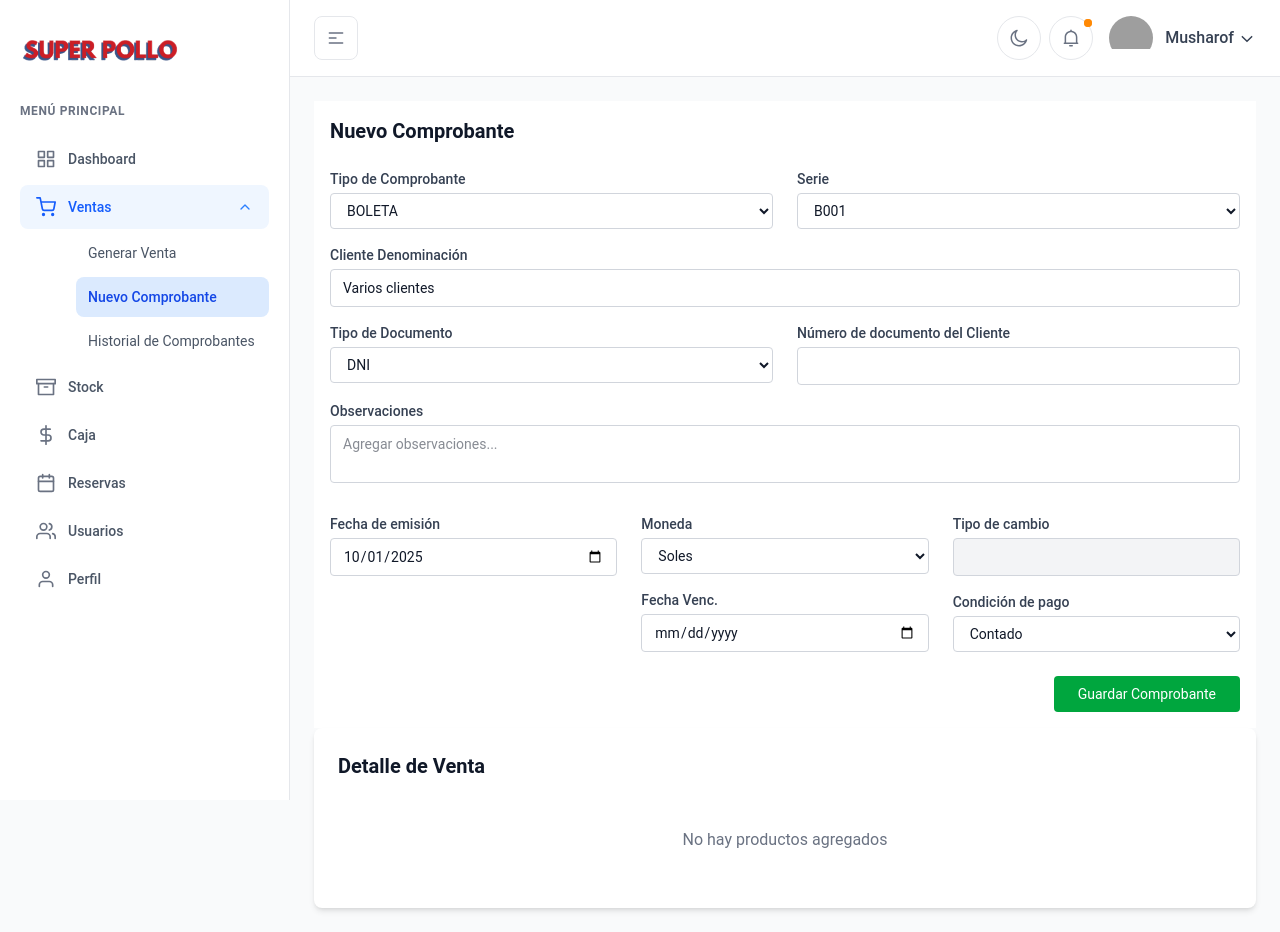
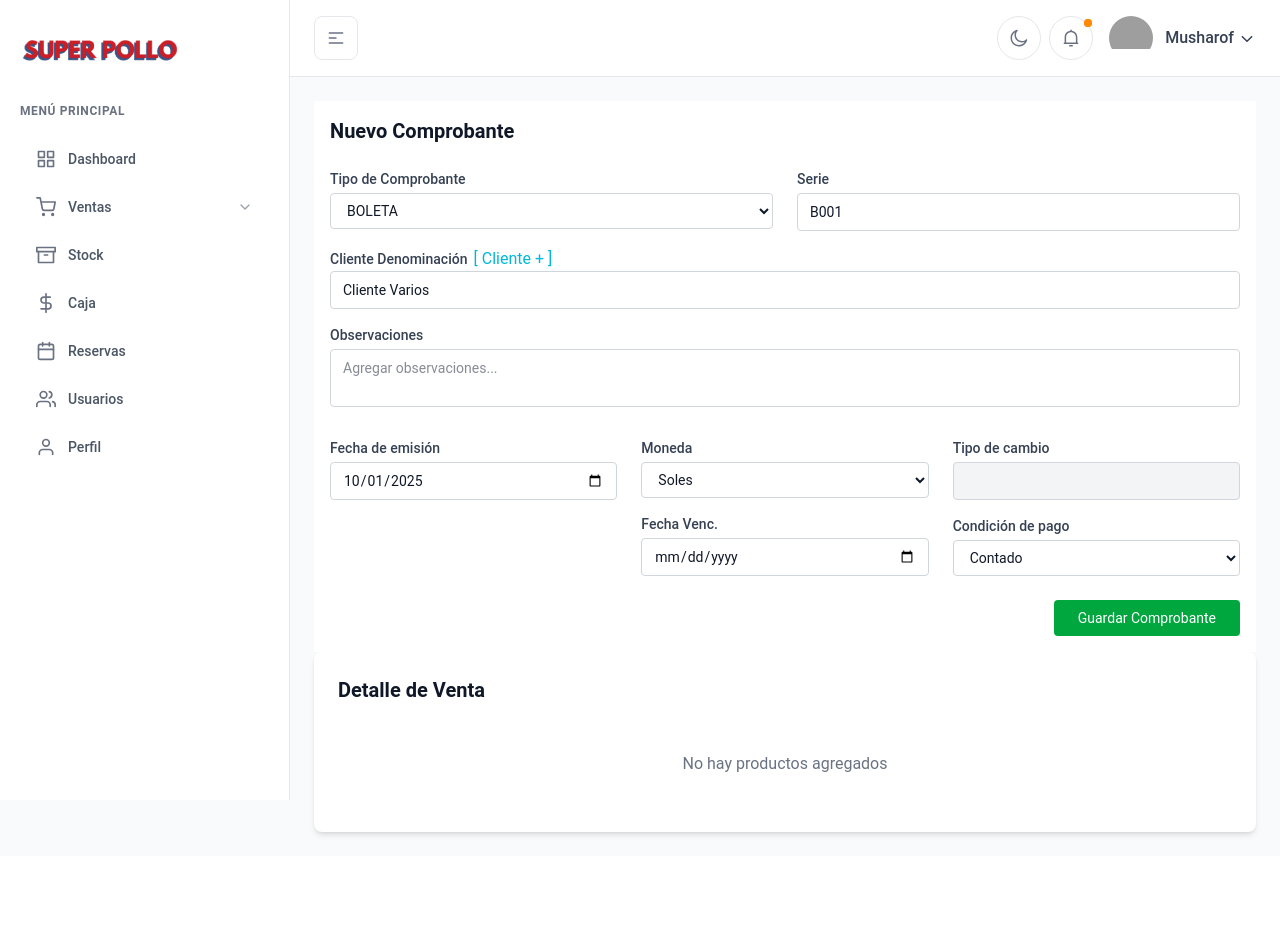
Before and after one commit to KURO1402/super-pollo, a React (Vite) app in the folder frontend/: page /admin-provisional/nuevo-comprobante in a window 1280 px wide. After the commit the page ends 856 px from the top, so only its background shows below. Built offline with nearby package versions, Linux system fonts and the light colour scheme; grey boxes are pictures that could not be loaded.

Commit message:
Avance para el formulario de registrar nuevo comprobantes

```diff
--- a/frontend/src/modulos/panel-administrador/layout/MenuLateral.jsx
+++ b/frontend/src/modulos/panel-administrador/layout/MenuLateral.jsx
@@ -27,7 +27,6 @@ const navItems = [
     name: "Ventas",
     subItems: [
       { name: "Generar Venta", path: "/admin-provisional/generar-venta" },
-      { name: "Nuevo Comprobante", path: "/admin-provisional/nuevo-comprobante" },
       { name: "Historial de Comprobantes", path: "/admin-provisional/registro-ventas" },
     ],
   },
--- a/frontend/src/modulos/panel-administrador/ventas/secciones/NuevoComprobanteSeccion.jsx
+++ b/frontend/src/modulos/panel-administrador/ventas/secciones/NuevoComprobanteSeccion.jsx
@@ -1,10 +1,20 @@
 import { useForm } from "react-hook-form";
 import { DetalleVenta } from "../componentes/DetalleVenta";
 import { useVentaEstadoGlobal } from "../estado-global/useVentaEstadoGlobal";
+import { useState } from "react";
 
 const NuevoComprobanteSeccion = () => {
 
   const { detalle } = useVentaEstadoGlobal(); // detalle para poder mandar los productos como item
+  const { abierto, setAbierto } = useState(false)
+
+  function alternarDesplegable() {
+    setAbierto(!abierto);
+  }
+
+  function cerrarDesplegable() {
+    setAbierto(false);
+  }
 
   const hoy = new Date()
   const fechaFormateada = hoy.toISOString().split("T")[0]; // formatear fecha
@@ -13,20 +23,23 @@ const NuevoComprobanteSeccion = () => {
   const{
     register,
     handleSubmit,
+    watch,
     formState: { errors },
   } = useForm({
     defaultValues: {
       tipoComprobante: 2,
-      serie: "BBB1",
       tipoDocumento: 1,
+      serie: 'B001',
       numeroDocumento: "",
-      cliente_denominacion: "Varios clientes",
+      cliente_denominacion: "Cliente Varios",
       observaciones: "",
       fechaDeEmision: fechaFormateada,
       moneda: 1,
       tipoCambio: "",
     },
   });
+
+  const tipo = watch("tipoComprobante")
 
   // función submit
   const onSubmit = (data) => {
@@ -46,9 +59,11 @@ const NuevoComprobanteSeccion = () => {
     });
     const comprobante = {
       tipoDeComprobante: Number(data.tipoComprobante),
+      datosCliente : {
+        clienteTipoDocumento: Number(data.tipoDocumento),
+        clienteNumeroDocumento: (data.numeroDocumento),
+      },
       serie: data.serie,
-      clienteTipoDocumento: Number(data.tipoDocumento),
-      clienteNumeroDocumento: (data.numeroDocumento),
       fechaEmision,
       moneda: Number(data.moneda),
       items,
@@ -86,32 +101,38 @@ const NuevoComprobanteSeccion = () => {
         </div>
         <div>
             <label className="block text-sm font-medium text-gray-700 dark:text-gray-300 mb-1">Serie</label>
-            <select
-              {...register("serie")}
+            <input
+              {...register("serie", { required: true })}
               className="w-full px-3 py-2 border border-gray-300 dark:border-gray-600 rounded bg-white dark:bg-gray-800 text-gray-900 dark:text-white text-sm focus:ring-2 focus:ring-blue-500 focus:border-transparent"
+              value={ tipo == 2 ? 'B001':'F001'}
+              disabled
             >
-              <option value="BBB1">B001</option>
-              <option value="FFF1">F001</option>
-            </select>
-          </div>
+            </input>
+        </div>
       </div>
 
       {/* Cliente */}
       <div className="mb-4">
-        <label className="block text-sm font-medium text-gray-700 dark:text-gray-300 mb-1">
+        <label className="text-sm font-medium text-gray-700 dark:text-gray-300 mb-1">
           Cliente Denominación
         </label>
+        <button
+          onClick={alternarDesplegable}
+          className="text-cyan-500 cursor-pointer pl-1.5"
+          type="button"
+          >
+          [ Cliente + ]
+        </button>
         <div className="flex gap-2">
           <input
             {...register("cliente_denominacion", { required: true })}
             className="w-full px-3 py-2 border border-gray-300 dark:border-gray-600 rounded bg-white dark:bg-gray-800 text-gray-900 dark:text-white text-sm focus:ring-2 focus:ring-blue-500 focus:border-transparent"
-          >
-          </input>
+          />
         </div>
       </div>
 
       {/* cliente */}
-      <div className="grid grid-cols-2 gap-6 mb-4">
+      {/* <div className="grid grid-cols-2 gap-6 mb-4">
         <div>
           <label className="block text-sm font-medium text-gray-700 dark:text-gray-300 mb-1">
             Tipo de Documento
@@ -140,7 +161,7 @@ const NuevoComprobanteSeccion = () => {
           />
         </div>
       </div>
-
+ */}
       {/* Observaciones */}
       <div className="mb-6">
         <label className="block text-sm font-medium text-gray-700 dark:text-gray-300 mb-1">
```
